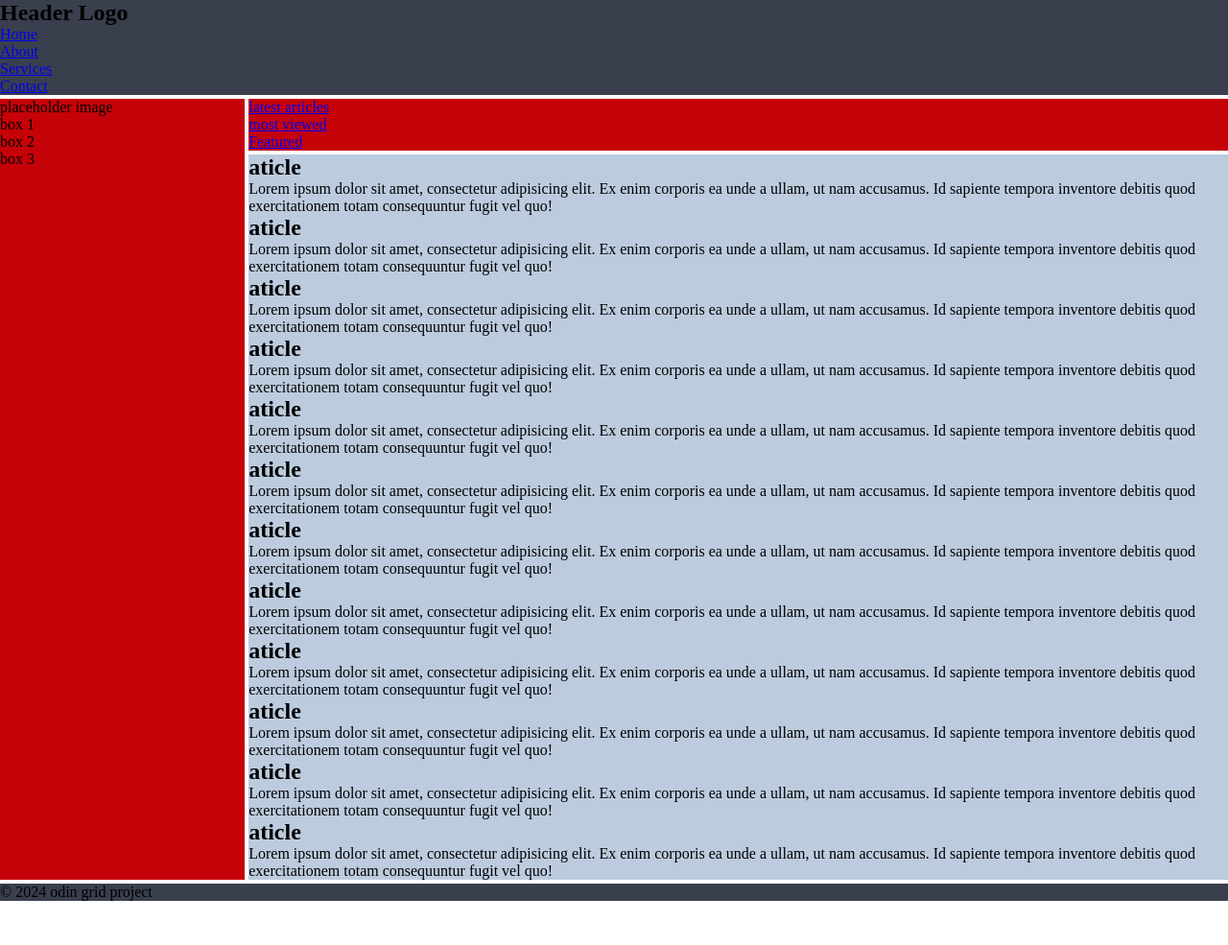
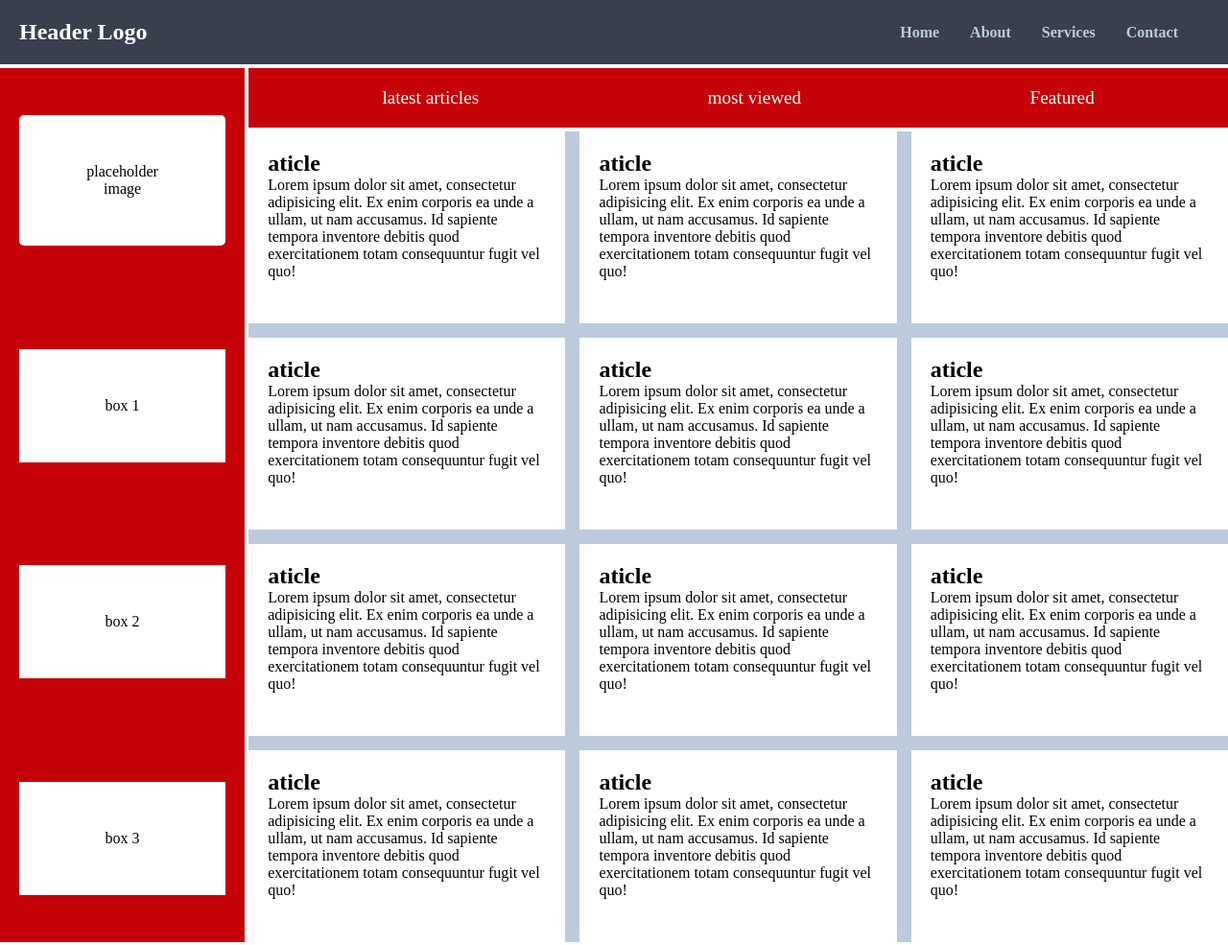
Before and after one commit to 0tieno/odin-grid-layout-3, a plain HTML site: page index.html in a window 1280 px wide. Shown: the top 985 px of the page at 96% size. Before the commit the page ends 939 px from the top, so only its background shows below. Drawn offline with Linux system fonts and the light colour scheme.

Commit message:
style: Improve header and navigation styling

```diff
--- a/styles.css
+++ b/styles.css
@@ -24,24 +24,94 @@ body{
 .header{
     grid-area: header;
     background-color: #393f4d;
+    padding: 20px;
+    color: #fff;
+
+    display: flex;
+    justify-content: space-between;
+    align-items: center;
 }
 
-.nav{
+.header h2{
+    font-size: 1.5rem;
+}
+
+.header ul{
+    display: flex;
+    list-style: none;
+}
+
+.header ul li{
+    justify-content: space-around;
+}
+
+.header ul a{
+    margin-right: 2rem;
+    text-decoration: none;
+    color: #bccbde;
+    font-weight: bold;
+
+}
+
+.nav {
     grid-area: nav;
     background-color: #C50208;
+    padding: 20px;
+}
+
+.nav ul{
+    display: flex;
+    justify-content: space-around;
+    list-style: none;
+}
+
+.nav ul a{
+    text-decoration: none;
+    color: #fff;
+    font-size: 1.2rem;
 }
 
 .sidebar{
     grid-area: sidebar;
     background-color: #C50208;
+    padding: 20px;
+
+    display: grid;
+    gap: 50px;
+    align-items: center;
+}
+
+.sidebar .box{
+    text-align: center;
+    /* min-width: 250px;
+    height: auto; */
+    background-color: #fff;
+    padding: 50px;
+}
+
+.sidebar .box:first-child{
+    border-radius: 5px;
 }
 
 .article{
     grid-area: article;
     background-color: #bccbde;
+
+    display: grid;
+    gap: 15px;
+    grid-template-columns: repeat(auto-fit, minmax(250px, 1fr));
+}
+
+.article-box{
+    background-color: #fff;
+    padding: 20px;
+    height: 200px;
 }
 
 .footer{
     grid-area: footer;
     background-color: #393f4d;
+    padding: 20px;
+    text-align: center;
+    color: #fff;
 }
```
